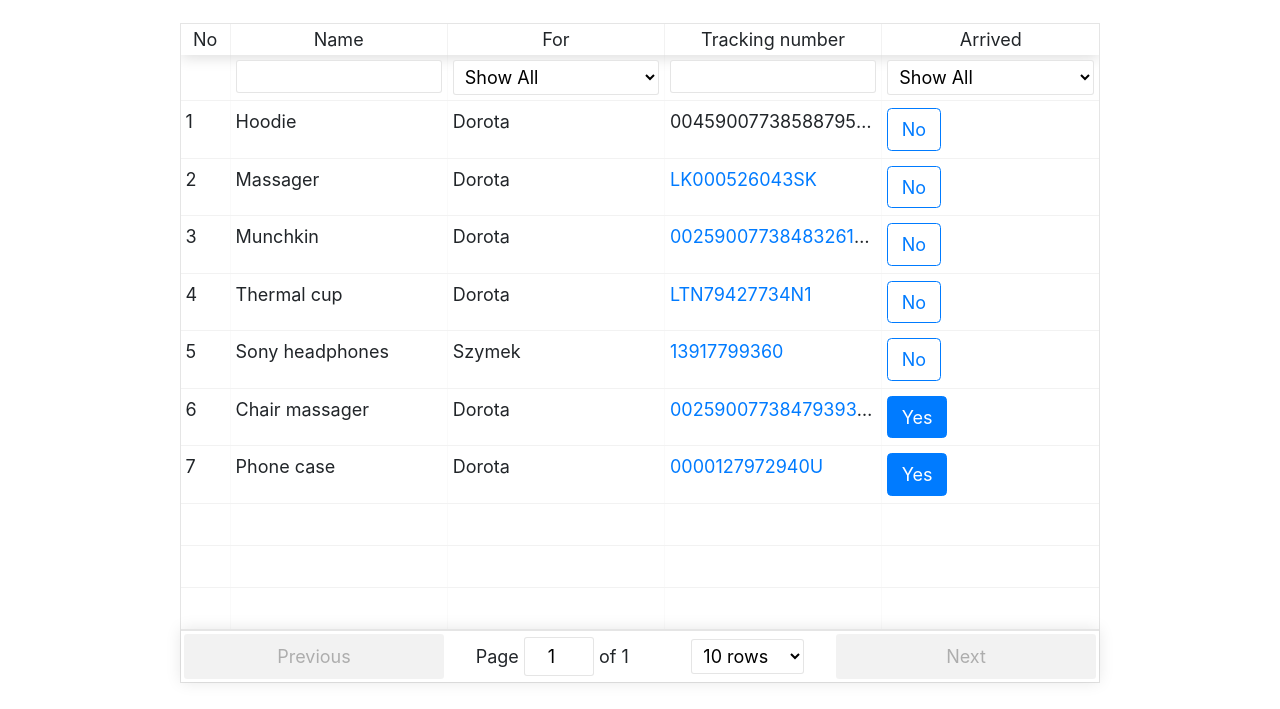
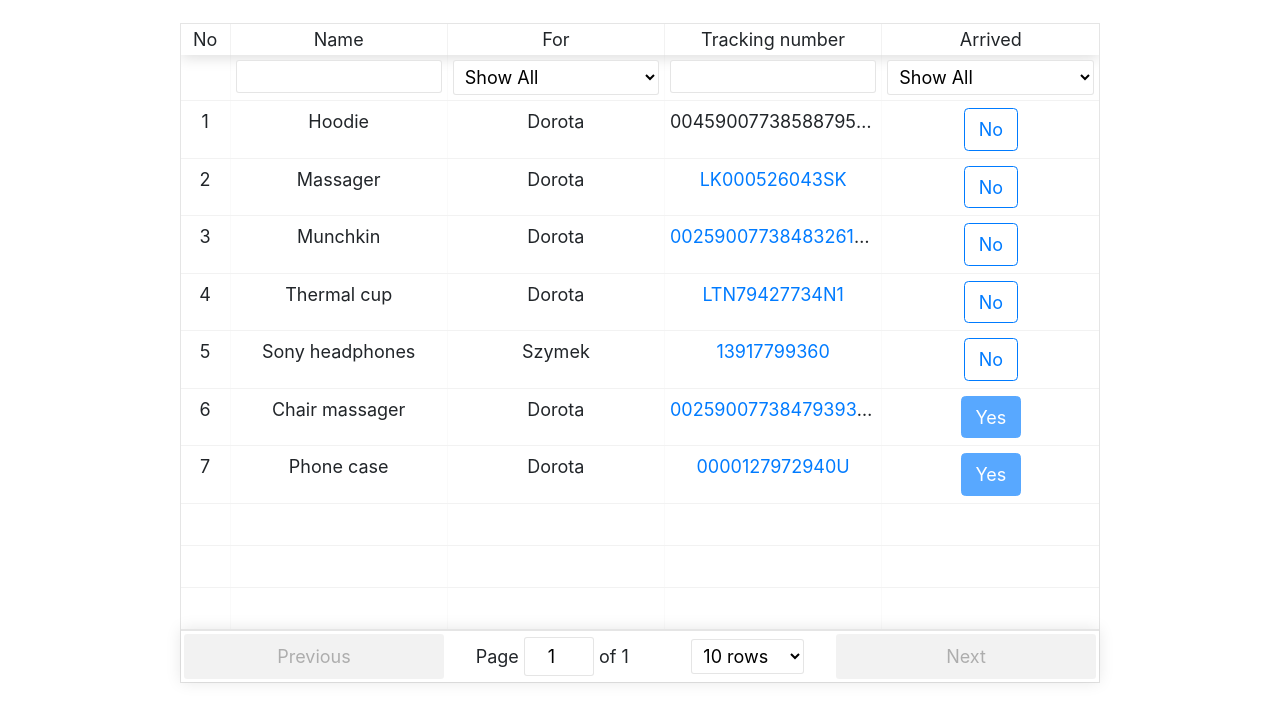
Before and after one commit to L-Dogg/christmas-package-tracker, a Gatsby site: page / in a window 1280 px wide. Shown: the part 109-818 px from the top of the page. Built offline with nearby package versions, Linux system fonts and the light colour scheme; Gatsby itself is replaced by a stand-in of ours.

Commit message:
Table styling

```diff
--- a/src/pages/index.js
+++ b/src/pages/index.js
@@ -13,9 +13,9 @@ class IndexPage extends React.Component {
   }
 
   changeProductArrived(item) {
+    if (item.Arrived) return
     let itemToChange = myData.Items.find(i => i.Name === item.Name)
     itemToChange.Arrived = !item.Arrived
-    console.log(myData.Items)
     this.forceUpdate()
   }
 
@@ -103,7 +103,7 @@ class IndexPage extends React.Component {
           <button
             className={
               props.value === 'Yes'
-                ? 'btn btn-primary'
+                ? 'btn btn-primary disabled'
                 : 'btn btn-outline-primary'
             }
             onClick={() => this.changeProductArrived(props.original)}
@@ -129,6 +129,11 @@ class IndexPage extends React.Component {
           columns={columns}
           defaultPageSize={10}
           classsName="-striped -highlight"
+          getTdProps={() => ({
+            style: {
+              textAlign: 'center',
+            },
+          })}
         />
       </Layout>
     )
```
